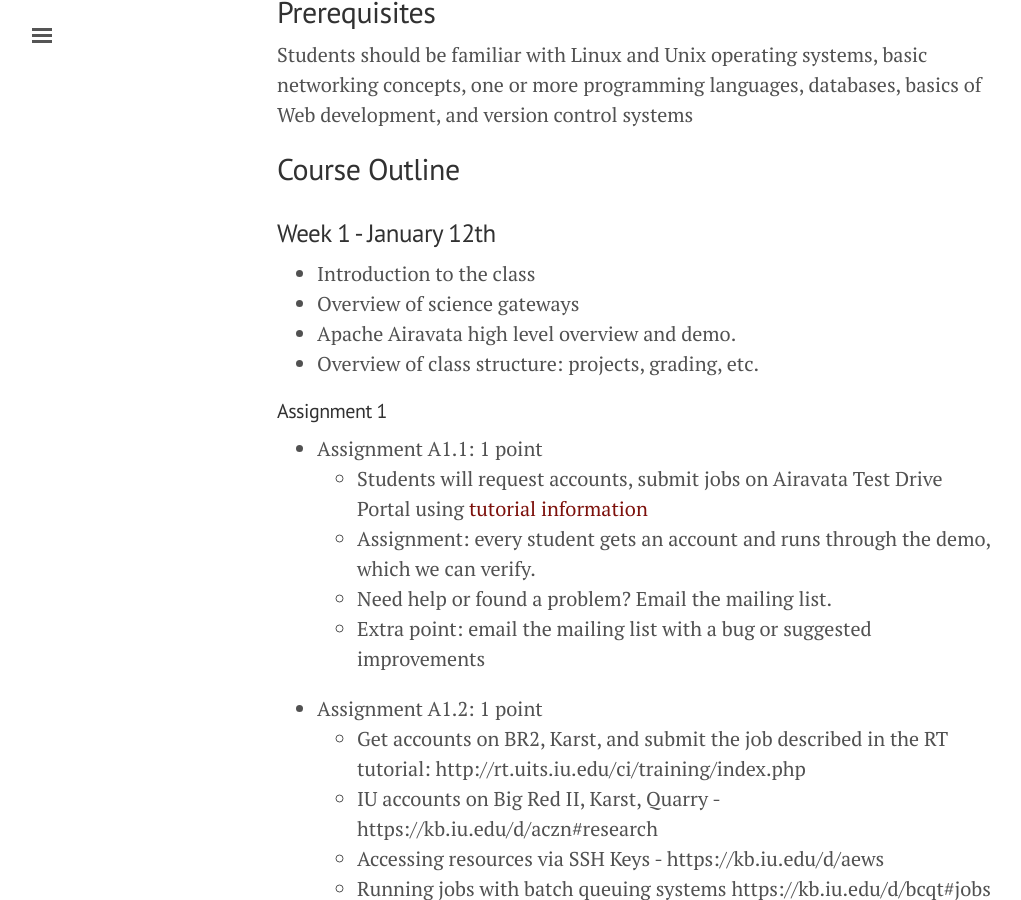
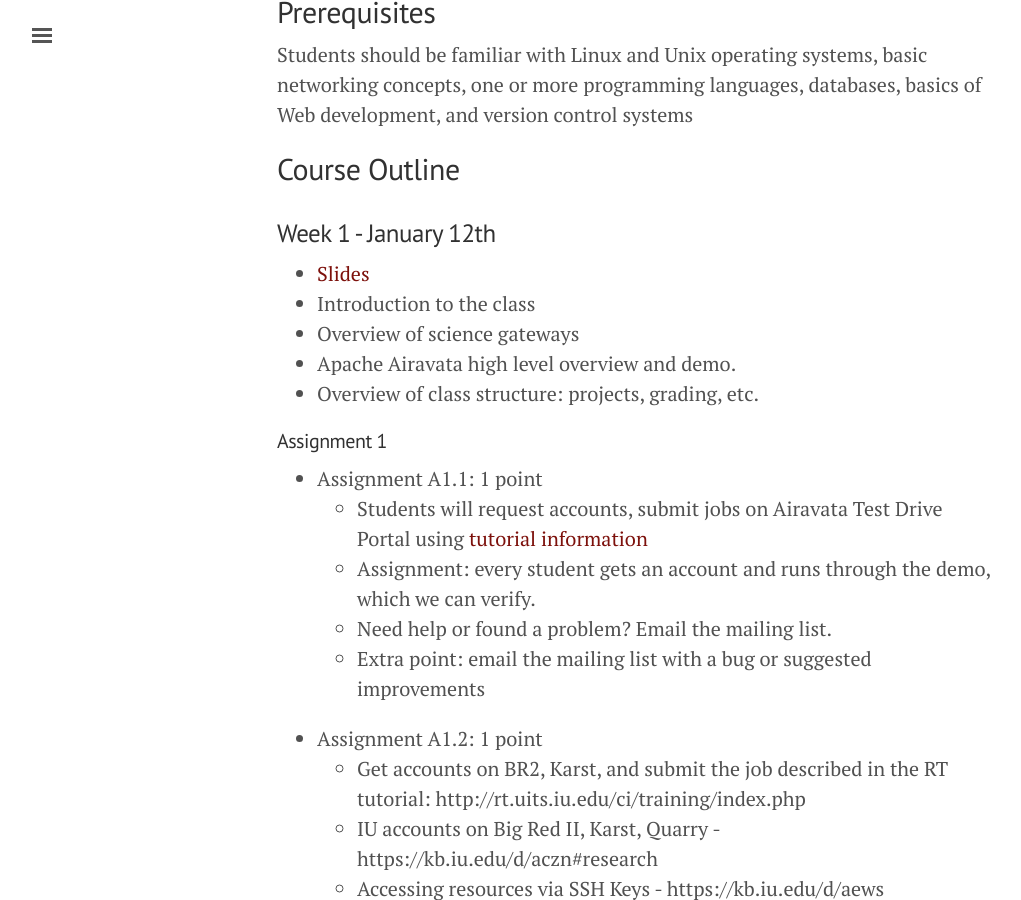
Before and after one commit to airavata-courses/airavata-courses.github.io, a Jekyll site: the page built from index.md, in a window 1280 px wide and 900 px high, scrolled down 2636 px. Shown: the whole window, without its empty margins (3-1024 px from the left). Built offline with Jekyll 4.4.1, drawn with Linux system fonts in a browser that asks for light colours; the list of posts is cut into pages by our own code.

Commit message:
testing slides

```diff
--- a/index.md
+++ b/index.md
@@ -59,6 +59,7 @@
 ## Course Outline
 
 ###  Week 1 - January 12th
+* [Slides]({{ site.url }}/public/slides/test.pdf)
 * Introduction to the class
 * Overview of science gateways
 * Apache Airavata high level overview and demo.
```
Also changed, not shown: 1 other file.
